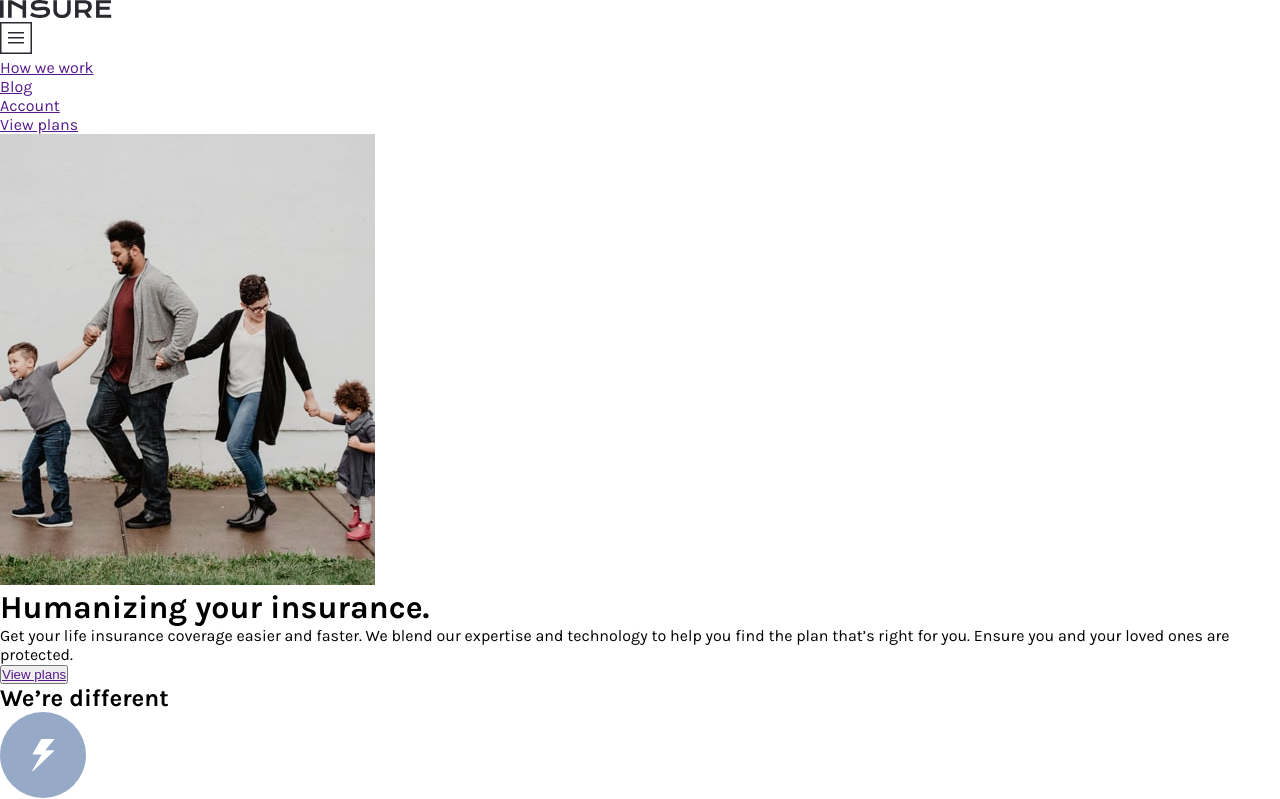
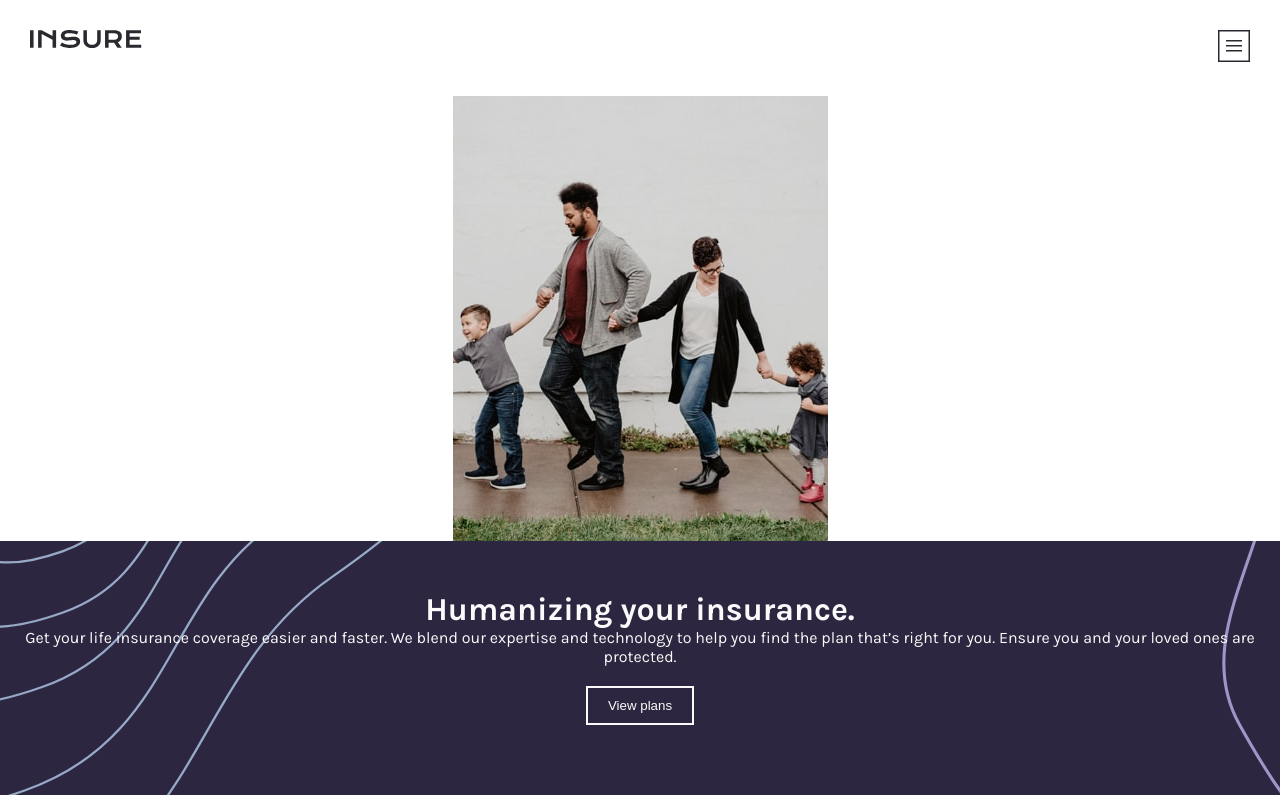
Before and after one commit to zs21/insure-landing-page, a plain HTML site: page index.html in a window 1280 px wide. Shown: the top 799 px of the page. Drawn offline with Linux system fonts and the light colour scheme.

Commit message:
Hero section CSS

```diff
--- a/index.html
+++ b/index.html
@@ -30,10 +30,12 @@
   <body>
     <nav>
       <div class="logo">
-        <img src="./images/logo.svg" alt="insure_logo" />
+        <a href=""> <img src="./images/logo.svg" alt="insure_logo" /></a>
       </div>
       <div class="hamburger-icon">
-        <img src="./images/icon-hamburger.svg" alt="menu_button" />
+        <a href=""
+          ><img src="./images/icon-hamburger.svg" alt="menu_button"
+        /></a>
       </div>
       <ul>
         <li><a href="">How we work</a></li>
@@ -46,13 +48,15 @@
       <div class="hero-image">
         <img src="./images/image-intro-mobile.jpg" alt="family" />
       </div>
-      <h1>Humanizing your insurance.</h1>
-      <p>
-        Get your life insurance coverage easier and faster. We blend our
-        expertise and technology to help you find the plan that’s right for you.
-        Ensure you and your loved ones are protected.
-      </p>
-      <button><a href="">View plans</a></button>
+      <div class="hero-text-container">
+        <h1>Humanizing your insurance.</h1>
+        <p>
+          Get your life insurance coverage easier and faster. We blend our
+          expertise and technology to help you find the plan that’s right for
+          you. Ensure you and your loved ones are protected.
+        </p>
+        <button type="button">View plans</button>
+      </div>
     </div>
     <section class="about-us">
       <div class="greyline"></div>
--- a/style.css
+++ b/style.css
@@ -15,6 +15,10 @@
   box-sizing: border-box;
 }
 
+a {
+  cursor: pointer;
+}
+
 body {
   font-family: "Karla", sans-serif;
   font-size: 16px;
@@ -23,3 +27,49 @@ body {
 hgroup {
   font-family: "DM Serif Display", sans-serif;
 }
+
+ul {
+  list-style: none;
+}
+
+nav {
+  display: flex;
+  justify-content: space-between;
+  padding: 30px;
+}
+
+nav ul {
+  display: none;
+}
+
+.hero {
+  text-align: center;
+  color: var(--very-light-grey);
+  /* background-image: url(./images/bg-pattern-intro-right-mobile.svg);
+  background-position: bottom right;
+  background-repeat: no-repeat; */
+}
+.hero-text-container {
+  top: -10px;
+  position: relative;
+  padding-top: 50px;
+  padding-bottom: 50px;
+  background-color: var(--dark-violet);
+
+  background-size: 30%;
+
+  background-image: url(./images/bg-pattern-intro-left-mobile.svg),
+    url(./images/bg-pattern-intro-right-mobile.svg);
+  background-repeat: no-repeat;
+  background-position: left top, right bottom;
+  background-size: 30%;
+}
+
+button {
+  background-color: var(--dark-violet);
+  border-style: solid;
+  border-color: var(--very-light-grey);
+  padding: 10px 20px 10px 20px;
+  margin: 20px;
+  color: var(--very-light-grey);
+}
```
